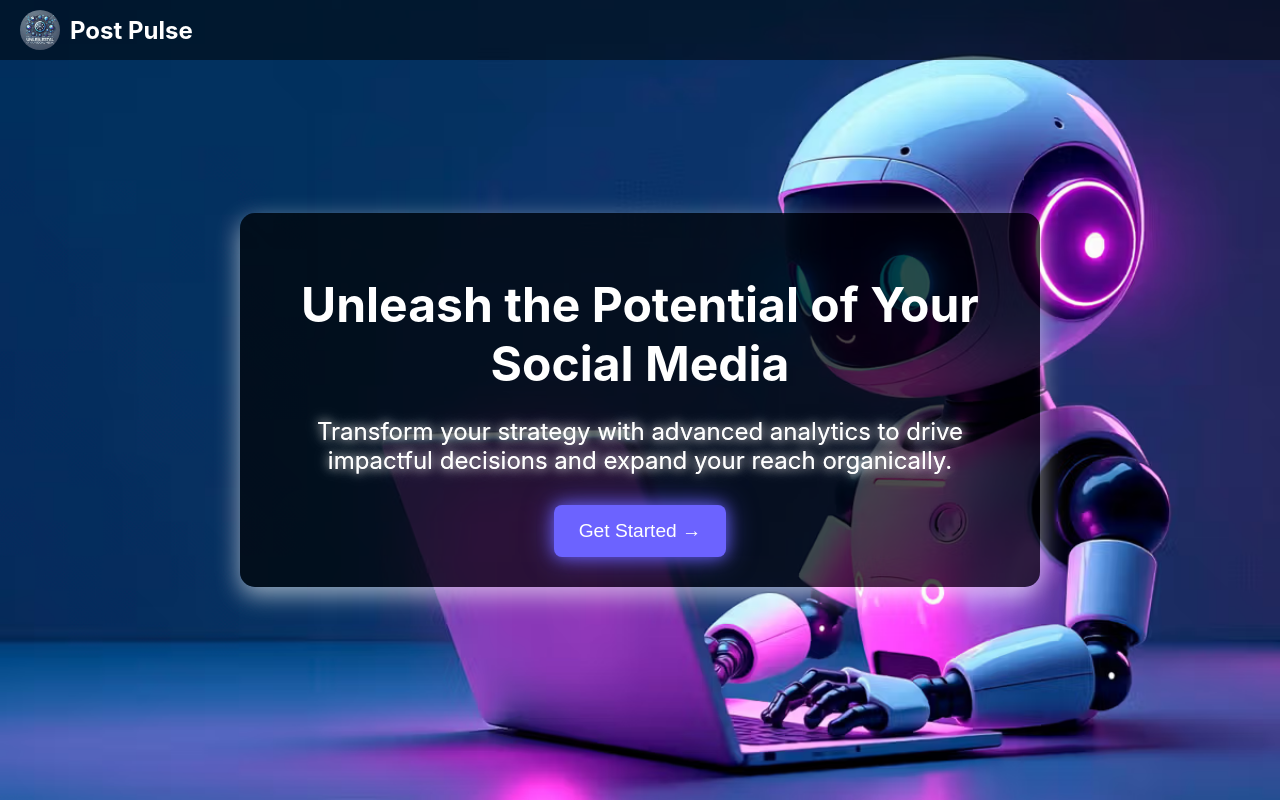
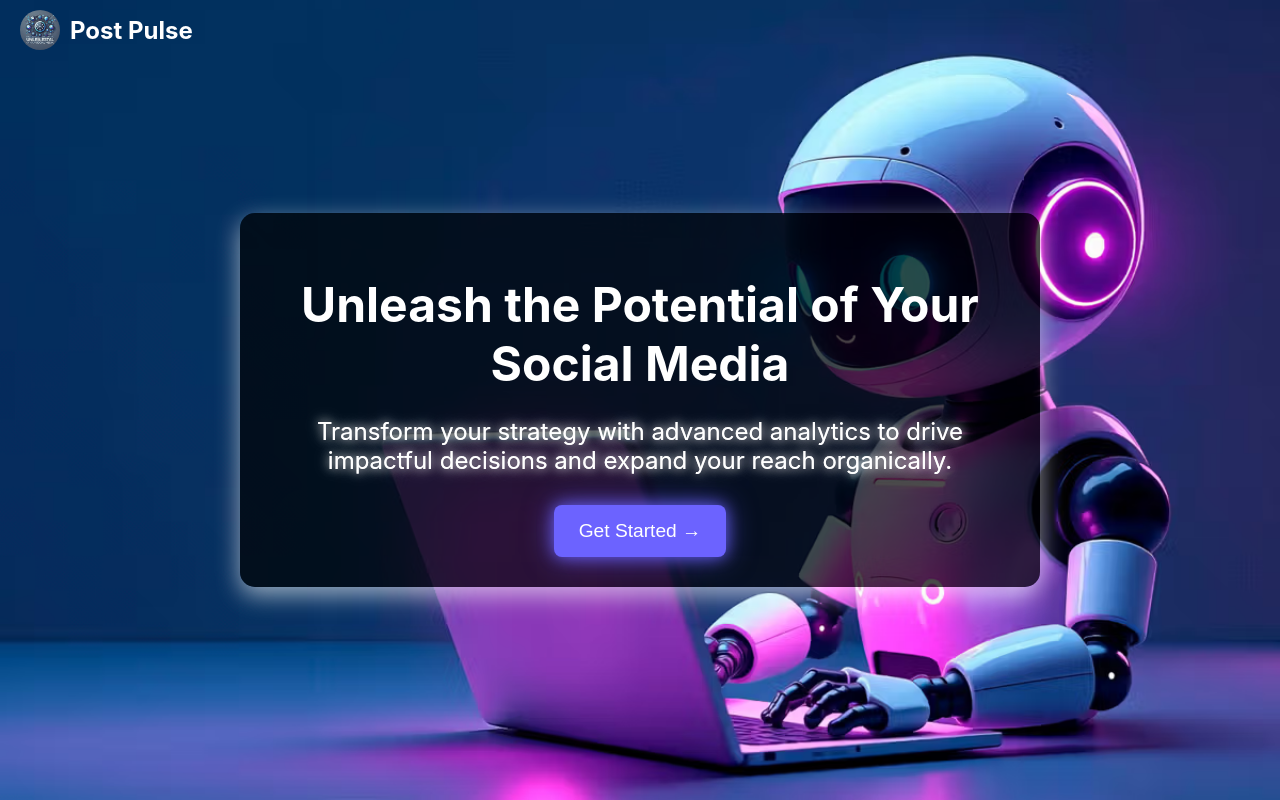
Before and after one commit to Harsola-Bhavik/Social_Insights, a React (Create React App) app: page / in a window 1280 px wide. Built offline with nearby package versions, Linux system fonts and the light colour scheme.

Commit message:
Update Navbar.css

```diff
--- a/src/styles/Navbar.css
+++ b/src/styles/Navbar.css
@@ -7,7 +7,6 @@
     justify-content: space-between;
     align-items: center;
     padding: 10px 20px;
-    background: rgba(0, 0, 0, 0.5); /* Transparent background */
     color: #fff;
     z-index: 10; /* Ensure it's above other content */
 }
```
